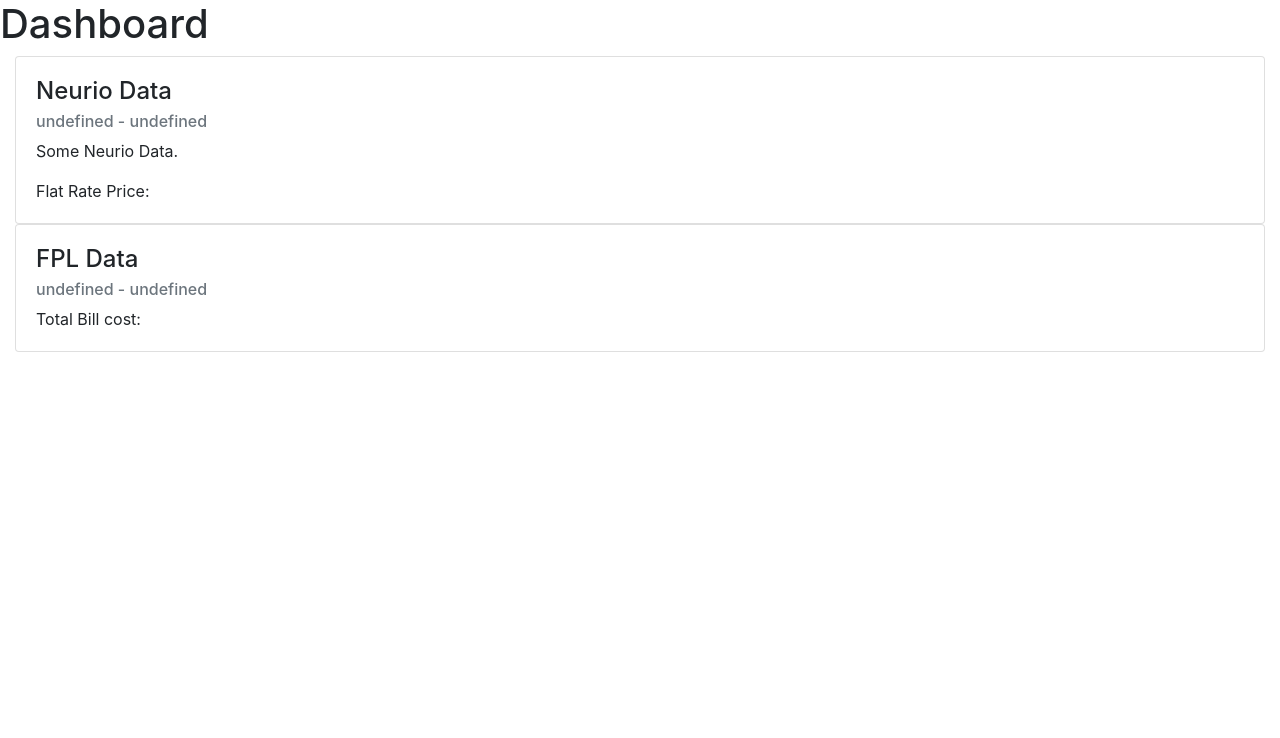
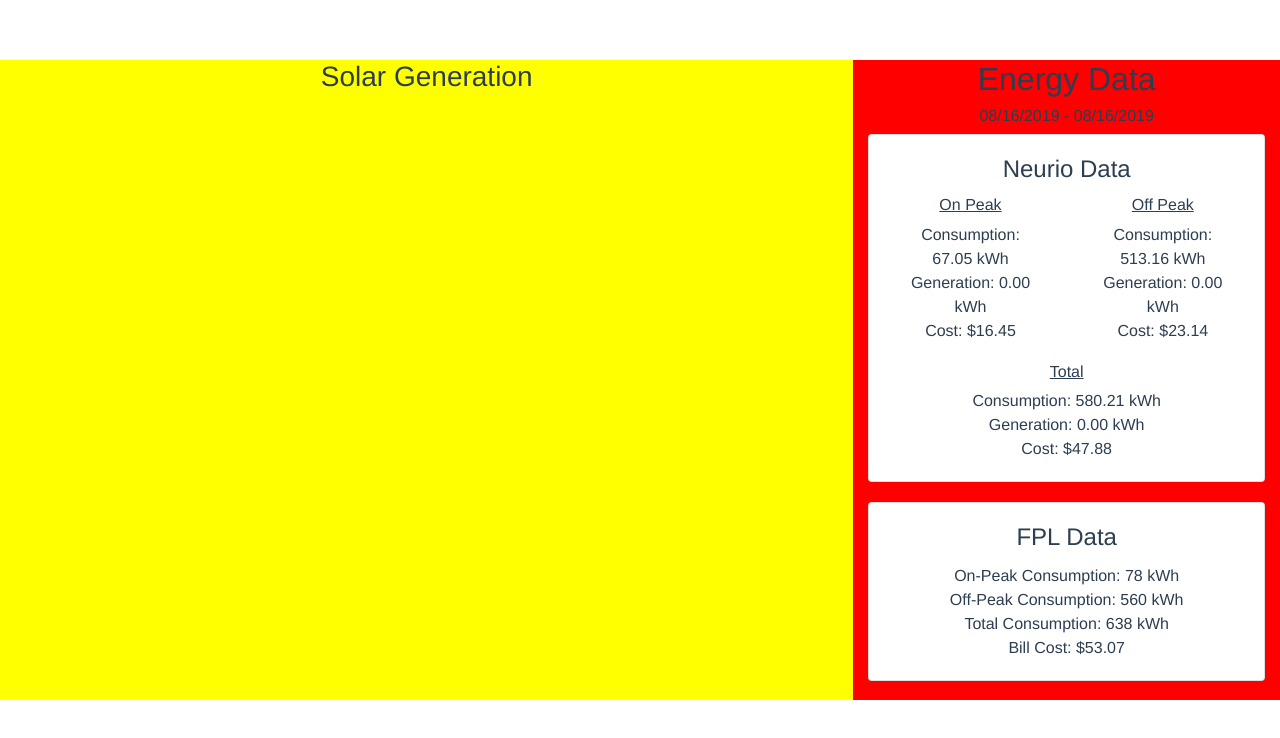
Before and after one commit to alindenberg/SprightfulDashboard-FE, a Vue app: page / in a window 1280 px wide. Shown: the top 738 px of the page. Built offline with nearby package versions, Linux system fonts and the light colour scheme; no server answers.

Commit message:
Fleshed out components and styling for neurio and fpl components

```diff
--- a/package.json
+++ b/package.json
@@ -3,7 +3,7 @@
   "version": "0.1.0",
   "private": true,
   "scripts": {
-    "serve": "vue-cli-service serve",
+    "start": "vue-cli-service serve",
     "build": "vue-cli-service build",
     "lint": "vue-cli-service lint"
   },
@@ -12,6 +12,7 @@
     "bootstrap": "^4.3.1",
     "bootstrap-vue": "^2.0.0-rc.28",
     "core-js": "^2.6.5",
+    "moment-timezone": "^0.5.26",
     "vue": "^2.6.10",
     "vue-router": "^3.1.2"
   },
--- a/src/App.vue
+++ b/src/App.vue
@@ -1,8 +1,8 @@
 <template>
-  <div id="app container">
+  <b-container fluid id="app">
     <meta name="viewport" content="width=device-width, initial-scale=1, shrink-to-fit=no" />
     <router-view></router-view>
-  </div>
+  </b-container>
 </template>
 
 <script>
--- /dev/null
+++ b/src/components/CardData.vue
@@ -0,0 +1,23 @@
+<template>
+  <b-col>
+    <b-card-text class="card_text">Consumption: {{consumption.toFixed(2)}} kWh</b-card-text>
+    <b-card-text class="card_text">Generation: {{generation.toFixed(2)}} kWh</b-card-text>
+    <b-card-text class="card_text">Cost: ${{cost.toFixed(2)}}</b-card-text>
+  </b-col>
+</template>
+<script>
+export default {
+  name: "CardData",
+  props: {
+    consumption: Number,
+    generation: Number,
+    cost: Number
+  }
+};
+</script>
+<style scoped>
+.card_text {
+  margin: 0;
+  padding: 0;
+}
+</style>
--- a/src/components/Dashboard.vue
+++ b/src/components/Dashboard.vue
@@ -1,15 +1,27 @@
 <template>
-  <div class="dashboard">
-    <h1>Dashboard</h1>
-    <neurio-data class="col-sm" v-bind="neurio_data"></neurio-data>
-    <fpl-data class="col-sm" v-bind="fpl_data"></fpl-data>
-  </div>
+  <b-row class="dashboard" style="background-color: red">
+    <!-- <h1>Dashboard</h1> -->
+    <b-col md="8" style="background-color: yellow">
+      <h3>Solar Generation</h3>
+    </b-col>
+    <b-col md="4">
+      <h2>Energy Data</h2>
+      <h6>{{start_date}} - {{end_date}}</h6>
+      <b-row class="energy_component">
+        <neurio-data v-bind="neurio_data"></neurio-data>
+      </b-row>
+      <b-row class="energy_component">
+        <fpl-data v-bind="fpl_data"></fpl-data>
+      </b-row>
+    </b-col>
+  </b-row>
 </template>
 
 <script>
 import axios from "axios";
 import NeurioData from "./NeurioData";
 import FplData from "./FplData";
+const moment = require("moment-timezone");
 export default {
   name: "Dashboard",
   components: {
@@ -18,44 +30,76 @@ export default {
   },
   data() {
     return {
+      start_date: null,
+      end_date: null,
       neurio_data: {},
       fpl_data: {}
     };
   },
   created() {
-    axios
-      .get(
-        `${process.env.VUE_APP_API_URL}/locations/f8128cc4-6c70-4458-9f1f-b1d185f3014e/fpl_info`,
-        {
-          method: "GET"
-        }
-      )
-      .then(res => {
-        this.fpl_data = res.data;
-        this.get_neurio_data(res.data.readingFrom, res.data.readingTo);
-      });
+    // axios
+    //   .get(
+    //     `${process.env.VUE_APP_API_URL}/locations/f8128cc4-6c70-4458-9f1f-b1d185f3014e/fpl_info`,
+    //     {
+    //       method: "GET"
+    //     }
+    //   )
+    //   .then(res => {
+    //     this.fpl_data = res.data;
+    //     this.start_date = moment(res.data.readingFrom).format("MM/DD/YYYY");
+    //     this.end_date = moment(res.data.readingTo).format("MM/DD/YYYY");
+    //     this.get_neurio_data(res.data.readingFrom, res.data.readingTo);
+    //   });
+    this.fpl_data = {
+      start_date: "2019-08-08T04:00:00.000Z",
+      end_date: "2019-07-09T04:00:00.000Z",
+      on_peak_consumption: 78,
+      off_peak_consumption: 560,
+      total_consumption: 638,
+      charge: 53.07,
+      is_tou: true
+    };
+    this.start_date = moment(this.fpl_data.readingFrom).format("MM/DD/YYYY");
+    this.end_date = moment(this.fpl_data.readingTo).format("MM/DD/YYYY");
+    this.get_neurio_data(null, null);
   },
   methods: {
     get_neurio_data(start, end) {
-      axios
-        .get(
-          `${process.env.VUE_APP_API_URL}/locations/f8128cc4-6c70-4458-9f1f-b1d185f3014e/neurio_info?start=${start}&end=${end}`,
-          {
-            method: "GET"
-          }
-        )
-        .then(res => {
-          console.log("NEURIO RESPONSE DATA ", res.data);
-          this.neurio_data = {
-            readingFrom: start,
-            readingTo: end,
-            ...res.data
-          };
-        });
+      this.neurio_data = {
+        on_peak_energy_generated: 0,
+        on_peak_energy_consumed: 67.0493861111111,
+        off_peak_energy_generated: 0,
+        off_peak_energy_consumed: 513.156685,
+        total_generation: 0,
+        total_consumption: 580.2060711111111,
+        on_peak_price: 16.454589845527774,
+        off_peak_price: 23.143366493500004,
+        flat_rate_price: 61.89058160542222,
+        total_tou_price: 47.877956339027776,
+        total_flat_rate_price: 70.17058160542221,
+        is_tou: true
+      };
+      // axios
+      //   .get(
+      //     `${process.env.VUE_APP_API_URL}/locations/f8128cc4-6c70-4458-9f1f-b1d185f3014e/neurio_info?start=${start}&end=${end}`,
+      //     {
+      //       method: "GET"
+      //     }
+      //   )
+      //   .then(res => {
+      //     console.log("NEURIO RESPONSE DATA ", res.data);
+      //     this.neurio_data = res.data;
+      //   })
+      //   .catch(err => {
+      //     console.log("Error getting neurio data ", err);
+      //   });
     }
   }
 };
 </script>
 
 <style scoped>
+.energy_component {
+  margin-bottom: 5%;
+}
 </style>
--- a/src/components/FplData.vue
+++ b/src/components/FplData.vue
@@ -1,7 +1,13 @@
 <template>
   <div class="fpl_data col-sm">
-    <b-card title="FPL Data" :sub-title="date_string">
-      <b-card-text>Total Bill cost: {{billingCharge}}</b-card-text>
+    <b-card title="FPL Data">
+      <b-card-text class="card_text" v-if="is_tou">On-Peak Consumption: {{on_peak_consumption}} kWh</b-card-text>
+      <b-card-text
+        class="card_text"
+        v-if="is_tou"
+      >Off-Peak Consumption: {{off_peak_consumption}} kWh</b-card-text>
+      <b-card-text class="card_text">Total Consumption: {{total_consumption}} kWh</b-card-text>
+      <b-card-text class="card_text">Bill Cost: ${{charge}}</b-card-text>
     </b-card>
   </div>
 </template>
@@ -10,17 +16,20 @@
 export default {
   name: "NeurioData",
   props: {
-    readingFrom: String,
-    readingTo: String,
-    billingCharge: Number
-  },
-  computed: {
-    date_string: function() {
-      return `${this.readingFrom} - ${this.readingTo}`;
-    }
+    on_peak_consumption: Number,
+    off_peak_consumption: Number,
+    total_consumption: Number,
+    charge: Number,
+    start_date: String,
+    end_date: String,
+    is_tou: Boolean
   }
 };
 </script>
 
 <style scoped>
+.card_text {
+  margin: 0;
+  padding: 0;
+}
 </style>
--- a/src/components/NeurioData.vue
+++ b/src/components/NeurioData.vue
@@ -1,27 +1,75 @@
 <template>
-  <div class="neurio_data col-sm">
-    <b-card title="Neurio Data" :sub-title="date_string">
-      <b-card-text>Some Neurio Data.</b-card-text>
-      <b-card-text>Flat Rate Price: {{total_flat_rate_price}}</b-card-text>
+  <div class="neurio_data col-lg">
+    <b-card title="Neurio Data">
+      <b-row v-if="!is_tou">
+        <card-data
+          v-bind:consumption="total_consumption"
+          v-bind:generation="total_generation"
+          v-bind:cost="total_flat_rate_price"
+        />
+      </b-row>
+      <b-row v-if="is_tou">
+        <b-col style="padding-bottom: 5%" sm="6">
+          <h6>
+            <u>On Peak</u>
+          </h6>
+          <card-data
+            v-bind:consumption="on_peak_energy_consumed"
+            v-bind:generation="on_peak_energy_generated"
+            v-bind:cost="on_peak_price"
+          />
+        </b-col>
+        <b-col style="padding-bottom: 5%" sm="6">
+          <h6>
+            <u>Off Peak</u>
+          </h6>
+          <card-data
+            v-bind:consumption="off_peak_energy_consumed"
+            v-bind:generation="off_peak_energy_generated"
+            v-bind:cost="off_peak_price"
+          />
+        </b-col>
+        <b-col md="12">
+          <h6>
+            <u>Total</u>
+          </h6>
+          <card-data
+            v-bind:consumption="total_consumption"
+            v-bind:generation="total_generation"
+            v-bind:cost="total_tou_price"
+          />
+        </b-col>
+      </b-row>
     </b-card>
   </div>
 </template>
 
 <script>
+import CardData from "./CardData";
 export default {
   name: "NeurioData",
+  components: {
+    "card-data": CardData
+  },
   props: {
-    readingFrom: String,
-    readingTo: String,
-    total_flat_rate_price: Number
-  },
-  computed: {
-    date_string: function() {
-      return `${this.readingFrom} - ${this.readingTo}`;
-    }
+    on_peak_energy_generated: Number,
+    on_peak_energy_consumed: Number,
+    off_peak_energy_generated: Number,
+    off_peak_energy_consumed: Number,
+    total_generation: Number,
+    total_consumption: Number,
+    on_peak_price: Number,
+    off_peak_price: Number,
+    total_flat_rate_price: Number,
+    total_tou_price: Number,
+    is_tou: Boolean
   }
 };
 </script>
 
 <style scoped>
+.card_text {
+  margin: 0;
+  padding: 0;
+}
 </style>
```
Also changed, not shown: src/main.js (+4 -4 lines), 2 other files (tests, documents, lock files or other folders).
